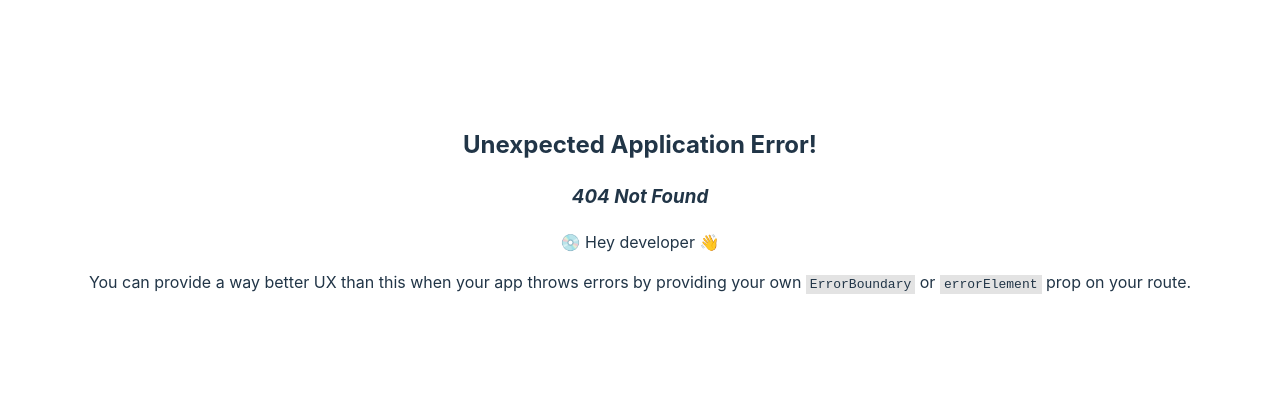
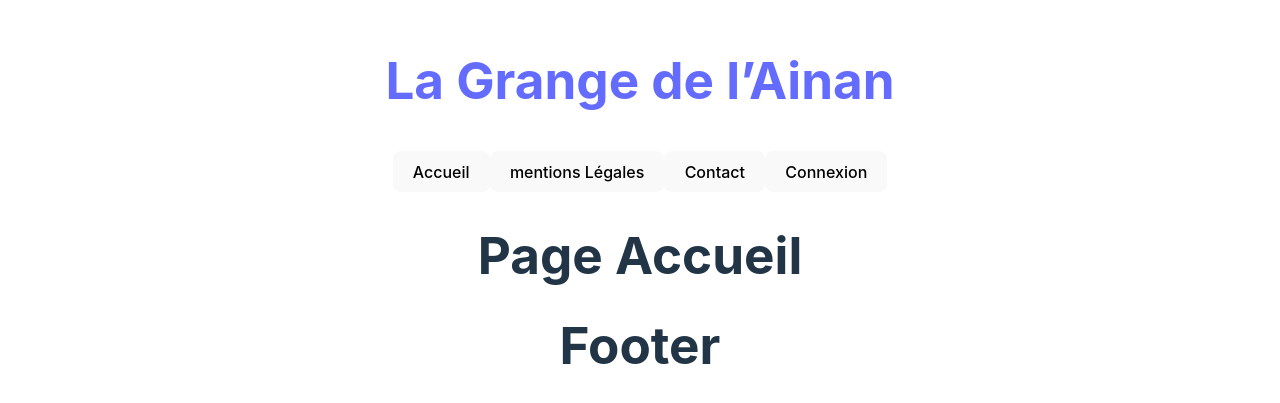
Before and after one commit to MeiyinPU/obonpain-MY, a React (Vite) app: page /Accueil in a window 1280 px wide. Before the commit this address had no page. Shown: the part 191-594 px from the top of the page. Built offline with nearby package versions, Linux system fonts and the light colour scheme.

Commit message:
add DashboardClientPage

```diff
--- /dev/null
+++ b/src/Pages/DashboardClientPage/DashboardClientPage.jsx
@@ -0,0 +1,9 @@
+import React from "react";
+
+export default function DashboardClientPage() {
+  return (
+    <div>
+      <h1>Dashboard client</h1>
+    </div>
+  );
+}
--- a/src/Pages/ConnexionPage/ConnexionPage.jsx
+++ b/src/Pages/LoginPage/LoginPage.jsx
@@ -1,6 +1,6 @@
 import React from "react";
 
-export default function ConnexionPage() {
+export default function LoginPage() {
   return (
     <div>
       <h1>Connexion</h1>
--- a/src/composants/Header/Header.jsx
+++ b/src/composants/Header/Header.jsx
@@ -14,7 +14,7 @@ export default function Header() {
         </NavLink>
 
         <NavLink to="/mentions-légales">
-          <button>mentions</button>
+          <button>mentions Légales</button>
         </NavLink>
 
         {/*  <NavLink to="/gammespain">
```
Also changed, not shown: src/router.jsx (+12 -2 lines), 1 other file (tests, documents, lock files or other folders).
